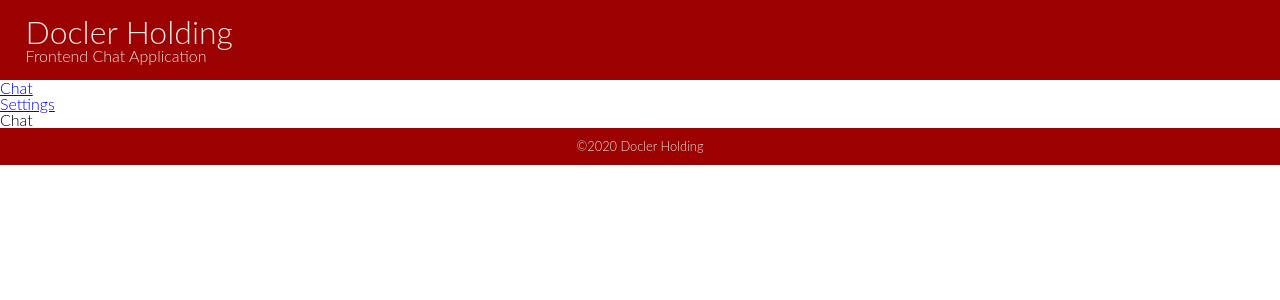
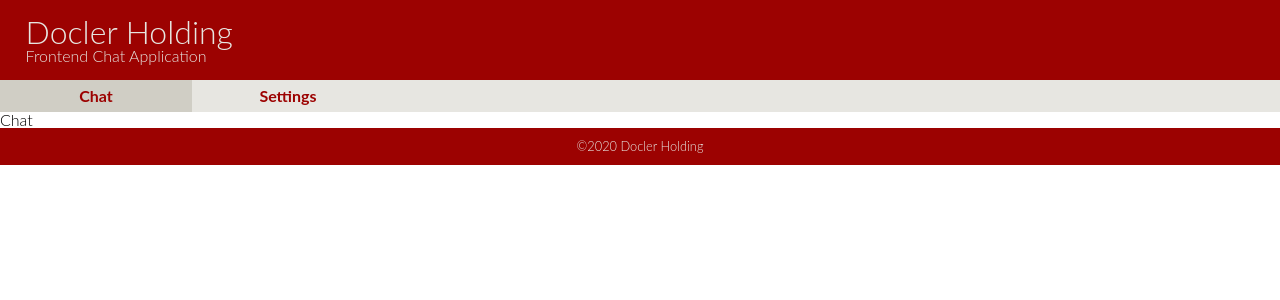
Before and after one commit to ronymateo2/doclerholdchat, a React (Create React App) app: page / in a window 1280 px wide. Shown: the top 300 px of the page. Built offline with nearby package versions, Linux system fonts and the light colour scheme.

Commit message:
feat(nav-css) add nav scss

```diff
--- a/src/sass/_small-default.scss
+++ b/src/sass/_small-default.scss
@@ -30,6 +30,32 @@ header {
   }
 }
 
+nav{
+  background-color: $secondaryColor;
+  ul li {
+    float: left;
+    width: 15%;
+  }
+  ul li a {
+    display: block;
+    text-align: center;
+    font-weight: $boldWeight;
+    padding: 0.5rem 0;
+    color: $primaryColor;
+    text-decoration: none;
+    transition: background 0.75s ease, color 0.75s ease;
+  }
+
+  ul li.active a {
+    background-color: darken($secondaryColor, 10%);
+  }
+
+  ul li a:hover {
+    color: $secondaryColor;
+    background-color: $primaryColor;
+  }
+}
+
 footer {
   width: 100%;
   background-color: $primaryColor;
@@ -40,3 +66,9 @@ footer {
     font-size: $captionFontSize;
   }
 }
+
+.clearfix:after {
+  content: "";
+  display: table;
+  clear: both;
+}
```
